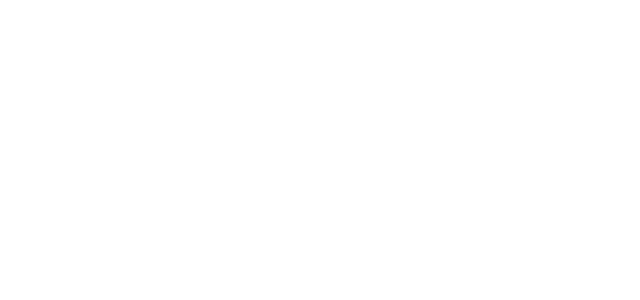
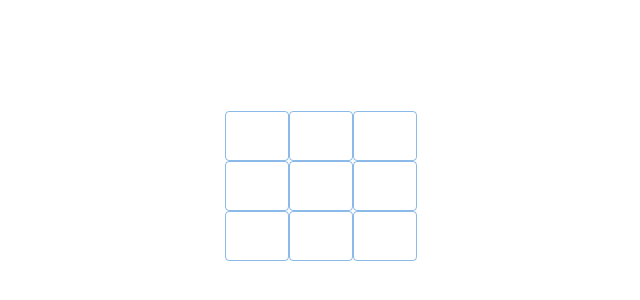
Before and after one commit to nhope123/xs_and_os, a React (Create React App) app: page /play in a window 1280 px wide. Before the commit this address had no page. Shown: the part 214-514 px from the top of the page, without its empty margins (319-959 px from the left). Built offline with nearby package versions, Linux system fonts and the light colour scheme.

Commit message:
Gamepad updated

```diff
--- /dev/null
+++ b/src/components/GamePad/GamePad.tsx
@@ -0,0 +1,75 @@
+import { Box } from '@mui/material';
+import React, { useCallback, useContext, useMemo, useState } from 'react';
+import GameContext, { GameSymbol, Selection } from '../../context/GameContext';
+import RowButtons from '../RowButtons/RowButtons';
+
+type CurrentPlayer = 1 | 2 ;
+export type RowStart = 1 | 4 | 7;
+export type DisplaySymbol = 'X' | 'O' | '';
+const defaultLayout = ['-', '-', '-', '-', '-', '-', '-', '-', '-', '-'];
+
+const formatDisplay = (value: GameSymbol) => {
+
+  const result = value === 'X' || value === 'O' ? value : '';
+    console.log(result);
+
+    return result;
+};
+
+const GamePad: React.FC = () => {
+  const { playersSymbol } = useContext(GameContext);
+  const [gameLayout, setGameLayout] = useState<GameSymbol[]>(() => defaultLayout as GameSymbol[]);
+  // const [buttonValues, setbuttonValues] = useState(second)
+  const [currentPlayer, setCurrentPlayer] = useState<CurrentPlayer>(1);
+
+  const _handlePlayerChoice = useCallback((value: number) => {
+    const layoutClone = gameLayout;
+    const symbol = playersSymbol[currentPlayer - 1];
+    layoutClone[value] = symbol;
+    setGameLayout(layoutClone);
+    setCurrentPlayer((d) => d === 1 ? 2 : 1);
+  }, [currentPlayer, gameLayout, playersSymbol]);
+
+
+
+
+  const rowValues = useMemo(() => {
+    const result: any[] = [];
+    [1, 4, 7].forEach((i) => {
+      result.push(
+        [
+          formatDisplay(gameLayout[i]),
+          formatDisplay(gameLayout[i + 1]),
+          formatDisplay(gameLayout[i + 2]),
+        ]
+      );
+    });
+    return result;
+    }, [gameLayout]);
+
+
+  return (
+    <Box>
+     {/* top buttons */}
+      <RowButtons
+        startPosition={1}
+        onButtonClick={_handlePlayerChoice}
+        rowLayout={rowValues[0]}
+      />
+      {/* Middle buttons */}
+      <RowButtons
+        startPosition={4}
+        onButtonClick={_handlePlayerChoice}
+        rowLayout={rowValues[1]}
+      />
+      {/* Bottom buttons */}
+      <RowButtons
+        startPosition={7}
+        onButtonClick={_handlePlayerChoice}
+        rowLayout={rowValues[2]}
+      />
+    </Box>
+  );
+};
+
+export default GamePad;
--- /dev/null
+++ b/src/components/RowButtons/RowButtons.tsx
@@ -0,0 +1,44 @@
+import { Box, Button, SxProps, Theme } from '@mui/material';
+import React, { useContext, useMemo } from 'react';
+import { DisplaySymbol } from '../GamePad/GamePad';
+
+interface RowButtonsProps {
+  startPosition: 1 | 4 | 7;
+  onButtonClick: (value: number) => void;
+  rowLayout: DisplaySymbol[];
+}
+
+const rootSx: SxProps<Theme> = {
+  // display: 'flex',
+  // flexDirection: 'colunn',
+
+}
+const buttonSx: SxProps<Theme> = {
+  height: (theme) => theme.spacing(6.25),
+  width: (theme) => theme.spacing(6.25),
+};
+
+const RowButtons = (props: RowButtonsProps) => {
+  const {rowLayout, startPosition, onButtonClick} = props;
+
+
+  return (
+    <Box sx={rootSx}>
+      {
+        rowLayout.map((i, x) => (
+          <Button
+            key={`button${startPosition + x}`}
+            onClick={() => onButtonClick((startPosition + x))}
+            sx={buttonSx}
+            variant="outlined"
+            disabled={i === 'X' || i === 'O'}
+          >
+            {i}
+          </Button>
+        ))
+      }
+    </Box>
+  );
+};
+
+export default RowButtons;
--- /dev/null
+++ b/src/context/GameContext.tsx
@@ -0,0 +1,78 @@
+import React, { ReactNode, useState } from 'react';
+
+export type Mode = 'single' | 'multiple' | undefined;
+type Count = 0 | 1 | 2 | 3;
+export type GameSymbol = 'X' | 'O' | '-';
+export type Selection = 1 | 2| 3| 4| 5| 6| 7 | 8 | 9;
+
+interface Stats {
+  win: number;
+  draw: number;
+  lost: number;
+}
+
+interface PlayerStats {
+ name: string;
+ scores: Stats;
+ type: {
+  single: number,
+  multiple: number,
+ };
+}
+
+interface GameStats {
+  player1: PlayerStats;
+  player2: PlayerStats;
+}
+
+
+interface GameContextState {
+  roundCount: Count;
+  setRoundCount: (value: Count) => void;
+  playerMode: Mode;
+  setPlayerMode: (value: Mode) => void;
+  playersSymbol: GameSymbol[];
+  setPlayersSymbol: (value: GameSymbol[]) => void;
+  gameStats?: GameStats;
+  setgameStats: (value: GameStats) => void;
+}
+
+const GameContext = React.createContext<GameContextState>(null as never);
+
+
+
+const GameContextProvider = (props: {children: ReactNode}) => {
+  const { children } = props;
+  const [ playerMode, setPlayerMode ] = useState<Mode>(undefined);
+  const [roundCount, setRoundCount] = useState<Count>(() => 0);
+  const [playersSymbol, setPlayersSymbol] = useState<GameSymbol[]>(() => ['-','-']);
+  const [gameStats, setgameStats] = useState<GameStats | undefined>(undefined);
+
+
+
+
+
+  // useEffect(() => {
+  //   first
+
+  //   return () => {
+  //     second
+  //   }
+  // }, [third])
+
+
+  return (
+    <GameContext.Provider value={{
+      roundCount, setRoundCount,
+      playerMode, setPlayerMode,
+      playersSymbol, setPlayersSymbol,
+      gameStats, setgameStats,
+    }}>
+      {children}
+    </GameContext.Provider>
+  );
+};
+
+export default GameContext;
+export const GameConsumer = GameContext.Consumer;
+export const GameProvider = GameContextProvider;
--- a/src/index.tsx
+++ b/src/index.tsx
@@ -5,6 +5,7 @@
 import reportWebVitals from './reportWebVitals';
 import { BrowserRouter } from 'react-router-dom';
 import { createTheme, ThemeProvider } from '@mui/material/styles';
+import { GameProvider } from './context/GameContext';
 
 const theme = createTheme();
 
@@ -15,7 +16,9 @@
   <React.StrictMode>
     <BrowserRouter>
       <ThemeProvider theme={theme} >
-        <App />
+        <GameProvider>
+          <App />
+        </GameProvider>
       </ThemeProvider>
     </BrowserRouter>
   </React.StrictMode>
--- a/src/pages/GamePage/GamePage.tsx
+++ b/src/pages/GamePage/GamePage.tsx
@@ -1,10 +1,25 @@
-import React from 'react';
+import { Box, SxProps, Theme } from '@mui/material';
+import React, { useState } from 'react';
+import GamePad from '../../components/GamePad/GamePad';
+import { Selection } from '../../context/GameContext';
+
+const rootSx: SxProps<Theme> = {
+  display: 'flex',
+  flexDirection: 'column',
+  justifyContent: 'center',
+  alignItems: 'center',
+  height: '100vh',
+  width: '100vw',
+}
 
 const GamePage: React.FC = () => {
+  const [playersSelection, setplayersSelection] = useState<Selection[][]>([[],[]]);
+  // const
+
   return (
-    <div>
-      Game Page
-    </div>
+    <Box sx={rootSx}>
+      <GamePad />
+    </Box>
   );
 };
 
--- a/src/pages/IntroPage/IntroPage.tsx
+++ b/src/pages/IntroPage/IntroPage.tsx
@@ -1,7 +1,9 @@
 import { SxProps, Theme } from '@mui/material/styles';
 import Box from '@mui/material/Box';
-import React from 'react';
+import React, { useContext } from 'react';
 import { Button, Typography } from '@mui/material';
+import GameContext, { Mode } from '../../context/GameContext';
+import { useNavigate } from 'react-router-dom';
 
 const rootSx: SxProps<Theme> = {
   display: "flex",
@@ -20,23 +22,41 @@
 };
 
 const title = 'Xs & Os';
-const singlePlayer = "Single Player";
-const multiPlayer = 'Multiple Players';
-const stats = 'Game Stats';
-const settings = 'Settings';
-const footer = `$copy; 2022 Nial`;
+// const footer = `${&copy;} 2022 Nial`;
+
 
 const IntroPage: React.FC = () => {
+  const {setPlayerMode} = useContext(GameContext);
+  const navigate = useNavigate();
+
+  const _handleModeSelection = (mode: Mode) => {
+    setPlayerMode( mode);
+    navigate("/select", { replace: true });
+  }
+  const buttons = [
+    { text: 'Single Player', onClick: () => _handleModeSelection('single') },
+    { text: 'Multiple Players', onClick: () => _handleModeSelection('multiple') },
+    { text: 'Game Stats', onClick: () => navigate('/stats') },
+    { text: 'Settings', onClick: () => navigate('/settings') }
+  ];
+
   return (
     <Box component="div" sx={rootSx}>
       <Typography variant='h5' >{title}</Typography>
       <Box sx={contentSx}>
-        <Button variant='contained'>{singlePlayer}</Button>
-        <Button variant='contained'>{multiPlayer}</Button>
-        <Button variant='contained'>{stats}</Button>
-        <Button variant='contained'>{settings}</Button>
+        {
+          buttons.map((i) => (
+            <Button
+              key={i.text}
+              variant='contained'
+              onClick={i.onClick}
+            >
+              {i.text}
+            </Button>
+          ))
+        }
       </Box>
-      <Typography variant='caption' >{footer}</Typography>
+      <Typography variant='caption' >&copy; 2022 Nial</Typography>
     </Box>
   );
 };
--- a/src/pages/PlayersChoicePage/PalayersChoicePage.tsx
+++ b/src/pages/PlayersChoicePage/PalayersChoicePage.tsx
@@ -1,10 +1,49 @@
-import React from 'react';
+import { Box, Button, SxProps, Theme, Typography } from '@mui/material';
+import React, { useContext } from 'react';
+import { useNavigate } from 'react-router-dom';
+import GameContext from '../../context/GameContext';
+
+const player = 'Player 1';
+const center = 'Choose to play'
+const headerSx: SxProps<Theme> = {
+  visibility: 'hidden',
+}
+const buttonSx: SxProps<Theme> = {
+
+}
+
 
 const PalayersChoicePage: React.FC = () => {
+  const { playerMode, setPlayersSymbol } = useContext(GameContext);
+  const navigate = useNavigate();
+
+  const _handleClick = (value: 'X' | 'O') => {
+    setPlayersSymbol(value === 'X' ? ['X', 'O'] : ['O', 'X']);
+    navigate('/play', {replace: true });
+  }
+
   return (
-    <div>
-      Choosing Page
-    </div>
+    <Box>
+      <Typography sx={playerMode === 'single' ? headerSx : {}}>{player}</Typography>
+      <Typography>{center}</Typography>
+      <Box>
+        <Button
+          variant="outlined"
+          sx={buttonSx}
+          onClick={() => _handleClick('X')}
+        >
+          X
+        </Button>
+        <Typography>to</Typography>
+        <Button
+          variant="outlined"
+          sx={buttonSx}
+          onClick={() => _handleClick('O')}
+        >
+          O
+        </Button>
+      </Box>
+    </Box>
   );
 };
 
```
Also changed, not shown: src/App.tsx (+6 -1 lines).
